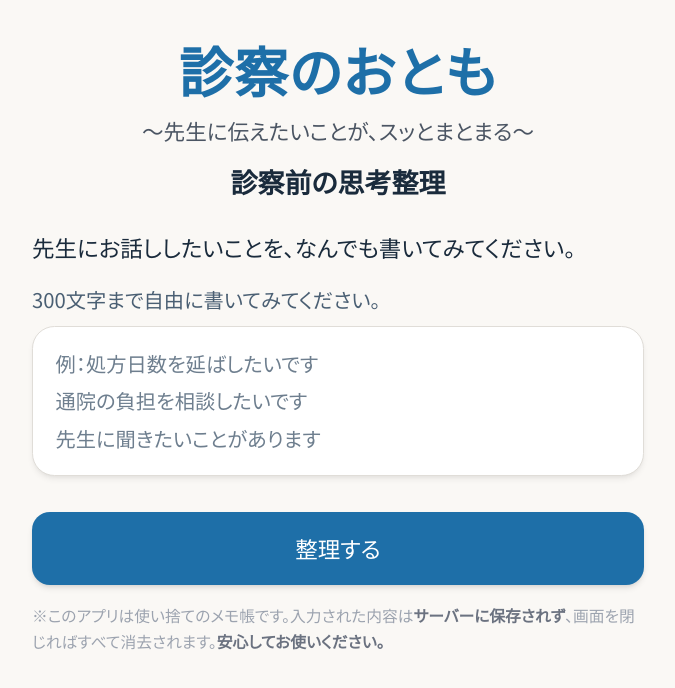
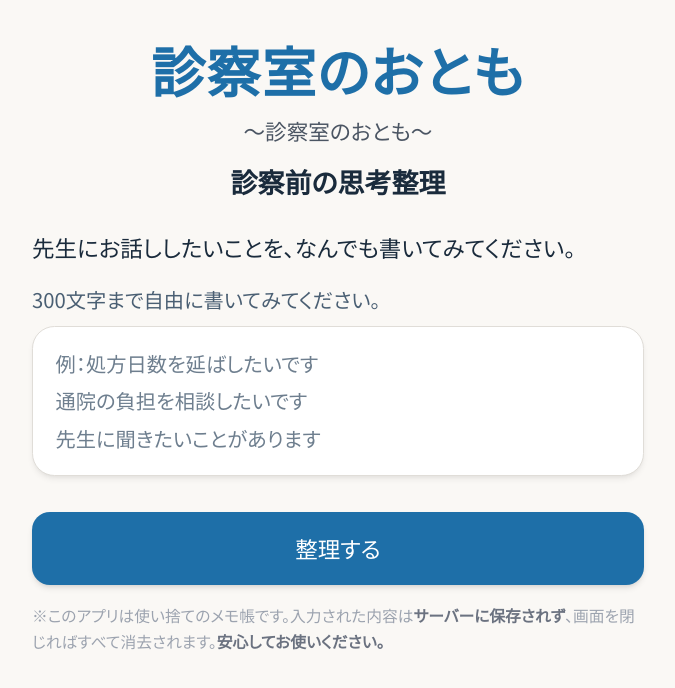
Before and after one commit to Medirealize/kiduki-app, a Next.js app: page / in a window 1280 px wide. Shown: the top 688 px of the page, without its empty margins (302-977 px from the left). Built offline with nearby package versions, Linux system fonts and the light colour scheme.

Commit message:
タイトルを「診察室のおとも」、サブタイトルを「〜診察室のおとも〜」に変更
Made-with: Cursor

```diff
--- a/src/app/layout.tsx
+++ b/src/app/layout.tsx
@@ -10,8 +10,8 @@ const notoSansJP = Noto_Sans_JP({
 });
 
 export const metadata: Metadata = {
-  title: "診察のおとも",
-  description: "先生に伝えたいことが、スッとまとまる",
+  title: "診察室のおとも",
+  description: "〜診察室のおとも〜",
 };
 
 export default function RootLayout({
--- a/src/app/page.tsx
+++ b/src/app/page.tsx
@@ -9,7 +9,7 @@ export default function Home() {
     <div
       className="min-h-screen bg-[var(--color-kiduki-surface)] text-[var(--color-kiduki-ink)]"
       role="main"
-      aria-label="診察のおとも 診察前の思考整理"
+      aria-label="診察室のおとも 診察前の思考整理"
     >
       <InputScreen />
     </div>
--- a/src/components/InputScreen.tsx
+++ b/src/components/InputScreen.tsx
@@ -48,7 +48,7 @@ function SpinnerIcon() {
 
 /** 診察用メモのクリップボード形式（要約＋伝えたいことのみ・中学校常用漢字レベル） */
 function formatFinalMemo(memo: FinalMemo): string {
-  return `【診察用メモ：診察のおとも】
+  return `【診察用メモ：診察室のおとも】
 
 ■ 先生に伝えたいこと（まとめ）
 ${memo.sum}
@@ -268,13 +268,13 @@ export default function InputScreen() {
           className="font-semibold tracking-wide leading-tight"
           style={{ color: "var(--color-kiduki-blue)", fontSize: "clamp(2rem, 8vw, 3rem)" }}
         >
-          診察のおとも
+          診察室のおとも
         </h1>
         <p
           className="mt-3 font-medium leading-tight"
           style={{ color: "#4b5563", fontSize: "clamp(0.7rem, 3.8vw, 1.2rem)" }}
         >
-          ～先生に伝えたいことが、スッとまとまる～
+          〜診察室のおとも〜
         </p>
         <p className="mt-3 text-[1.5rem] font-semibold text-kiduki-ink">
           診察前の思考整理
```
